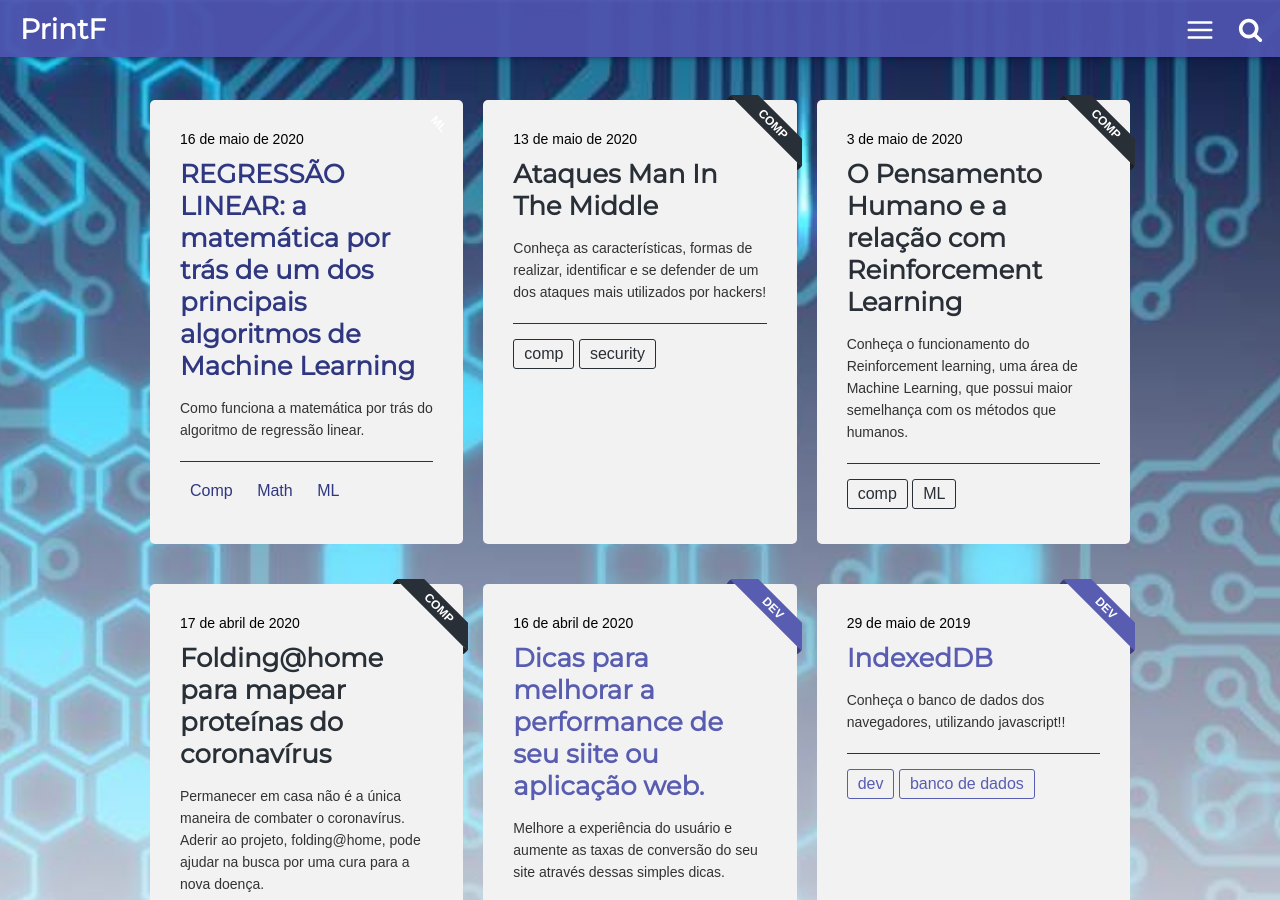
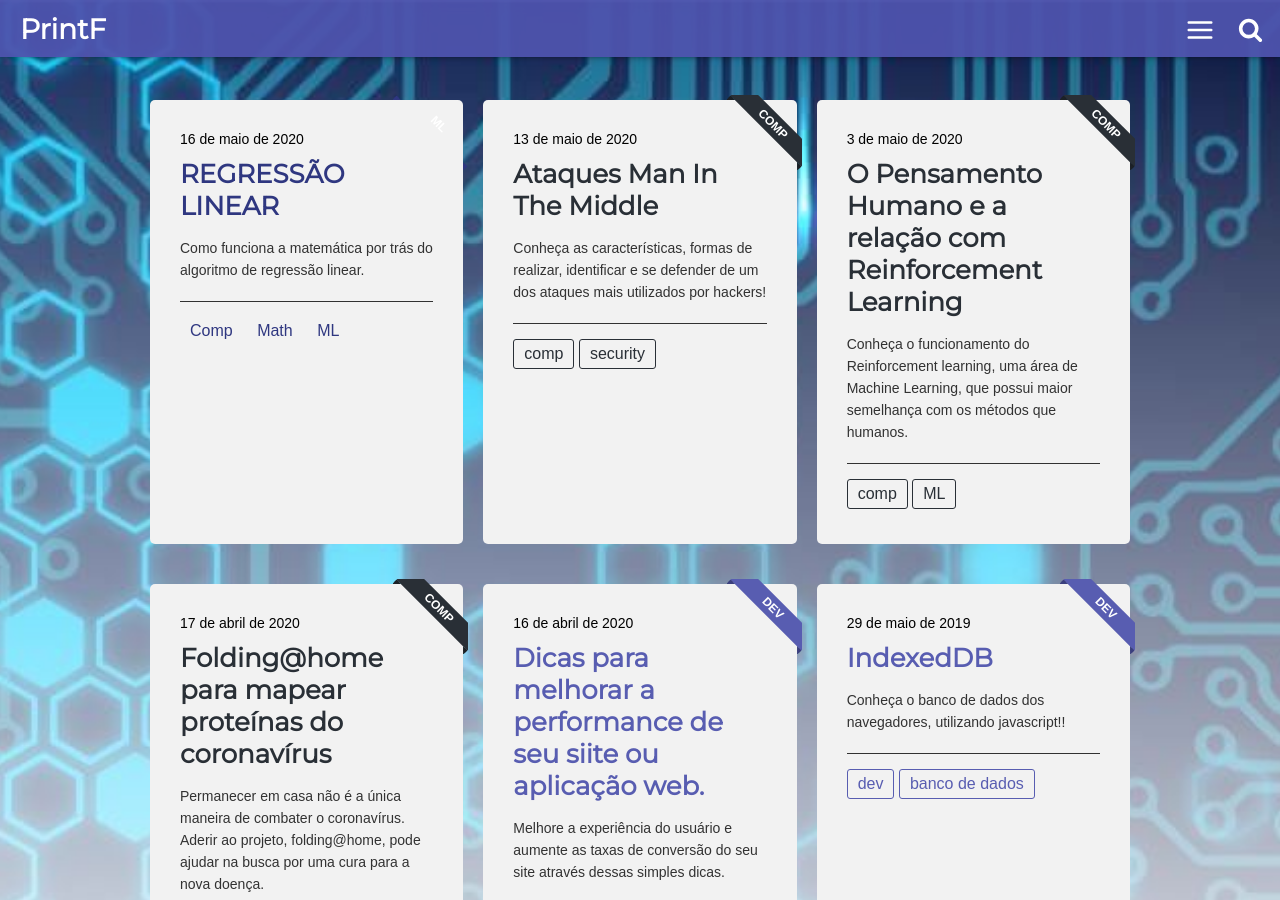
Before and after one commit to comppet/PrintF, a Jekyll site: the page built from index.html, in a window 1280 px wide and 900 px high. Built offline with Jekyll 4.4.1, drawn with Linux system fonts in a browser that asks for light colours.

Commit message:
Update from Forestry.io comppet.ufu@gmail.com updated _posts/2020-05-16-regressao-linear-a-matematica-por-tras-de-um-dos-principais-algoritmos-de-machine-learning.md

```diff
--- a/_posts/2020-05-16-regressao-linear-a-matematica-por-tras-de-um-dos-principais-algoritmos-de-machine-learning.md
+++ b/_posts/2020-05-16-regressao-linear-a-matematica-por-tras-de-um-dos-principais-algoritmos-de-machine-learning.md
@@ -3,8 +3,7 @@ layout: post
 comments: true
 date: 2020-05-16 14:07:38 -0300
 author-post: Salomão alves
-title: 'REGRESSÃO LINEAR: a matemática por trás de um dos principais algoritmos de
-  Machine Learning'
+title: REGRESSÃO LINEAR
 image: "/PrintF/assets/img/"
 description: Como funciona a matemática por trás do algoritmo de regressão linear.
 introduction: Como funciona a matemática por trás do algoritmo de regressão linear.
@@ -49,6 +48,7 @@ A notação $$x^{i}$$ representa os valores de entrada (‘input’ ou variávei
 Em alguns casos, haverá mais de uma variável de entrada. Assim, para representar cada coluna, usaremos seu número subscrito no _x_: $$x_{j}^{i}$$, sendo que o $$1\\leq i\\leq m$$ e $$1\\leq j\\leq n$$. Onde _m_ representa a quantidade de exemplos e _n_ representa a quantidade de variáveis de entrada.
 
 ###
+
 Hipótese:
 
 Basicamente, o Aprendizado Supervisionado tem como objetivo, dado um training set, aprender uma função h: $$X\\rightarrow Y$$, onde _h(x)_ será um bom preditor para _y_. Por diversas razões, chamamos essa função _h_ de Hipótese.
@@ -62,6 +62,7 @@ Figura 2: Representação gráfica da [função h](https://www.coursera.org/lear
 Para mensurar o quão precisa esta nossa função de hipótese, utilizamos a Cost Function: $$J(\\Theta) = \\frac{1}{2*m} * \\sum_{i=1}^{m}\\left ( h_{\\Theta}\\left ( x^{(i)} \\right ) - _{(i)} \\right )^{2}_$$. Nosso objetivo é achar os melhores parâmetros $_\\Theta$$, tal que_ $$J(\\Theta)$$ seja o menor possível.
 
 ###
+
 Forma Matricial:
 
 Uma importante e interessante forma de pensar nessas funções é na sua forma matricial. Não se engane, ao traduzir essas equações da linguagem natural para linguagem de programação, não devemos utilizar o comando _for_ demasiadamente_,_ uma vez que seu gasto computacional é muito grande, já que utilizamos grandes datasets. Por isso, sempre colocamos os _X_, _Y_ e os _thetas,_ em vetores/matrizes. Assim, utilizamos a multiplicação de matrizes ao nosso favor, reduzindo o tempo e o custo computacional gasto.
@@ -141,17 +142,19 @@ $$\\Theta_{0}, \\Theta_{1}, ..., \\Theta_{n} = t_{0}, t_{1}, ..., t_{n}$$
 _}_
 
 ###
+
 Taxa de Aprendizagem:
 
 Responsável pelo tamanho do passo quando atualizar os _thetas_, quanto maior for, maior será o passo o que pode ocasionar na perda do mínimo local, quanto menor for, menor o passo e demora mais. Normalmente, comece com passos grandes e vá diminuindo, assim, costuma-se iniciar com $$\\alpha$$=0,05.
 
 ### Derivadas parciais:
 
-$$\\frac{\\partial}{\\partial\\Theta_{0}} \\frac{1}{2*m} * \\sum_{i=i}^{m} (h_{\\Theta}(x^{(i)})-y^{(i)})^{2} = \\frac{1}{m}*\\sum_{i=1}^{m} (h_{\\Theta}(x^{(i)})-y^{(i)})$$
+$$\\frac{\\partial}{\\partial\\Theta_{0}} \\frac{1}{2_m} * \\sum_{i=i}^{m} (h_{\\Theta}(x^{(i)})-y^{(i)})^{2} = \\frac{1}{m}_\\sum_{i=1}^{m} (h_{\\Theta}(x^{(i)})-y^{(i)})$$
 
-$$\\frac{\\partial}{\\partial\\Theta_{j}} \\frac{1}{2*m} * \\sum_{i=i}^{m} (h_{\\Theta}(x^{(i)})-y^{(i)})^{2} = \\frac{1}{m}*\\sum_{i=1}^{m} (h_{\\Theta}(x^{(i)})-y^{(i)}) * x_{j}^{(i)}, 1\\leq j\\leq n$$
+$$\\frac{\\partial}{\\partial\\Theta_{j}} \\frac{1}{2_m} * \\sum_{i=i}^{m} (h_{\\Theta}(x^{(i)})-y^{(i)})^{2} = \\frac{1}{m}_\\sum_{i=1}^{m} (h_{\\Theta}(x^{(i)})-y^{(i)}) * x_{j}^{(i)}, 1\\leq j\\leq n$$
 
 ##
+
 Feature Normalize:
 
 Para otimizar o algoritmo, podemos colocar os valores de entrada em um intervalo parecido (normalmente entre 0 e 1). Assim, o _theta_ chega mais rápido ao mínimo. Lembre-se, o intervalo não pode ser muito grande nem muito pequeno.
@@ -163,6 +166,7 @@ $$novoX^{(i)} = \\frac{x^{(i)}-\\mu_{1} }{\\sigma_{1}}$$
 Onde, $$novoX^{(i)}$$ é o novo _x_, $$\\sigma_{1}$$ é o desvio padrão, $$\\mu_{1}$$ é a média e $$x^{(i)}$$ é o antigo _x_.
 
 ##
+
 Normal Equation (NE):
 
 Outro método para achar o mínimo de J, porém este é um método não iterativo, portanto, não deve aplicar Feature Normalize. Seja a seguinte situação:
```
Also changed, not shown: other parts of _posts/2020-05-16-regressao-linear-a-matematica-por-tras-de-um-dos-principais-algoritmos-de-machine-learning.md (+1 -1 lines).
